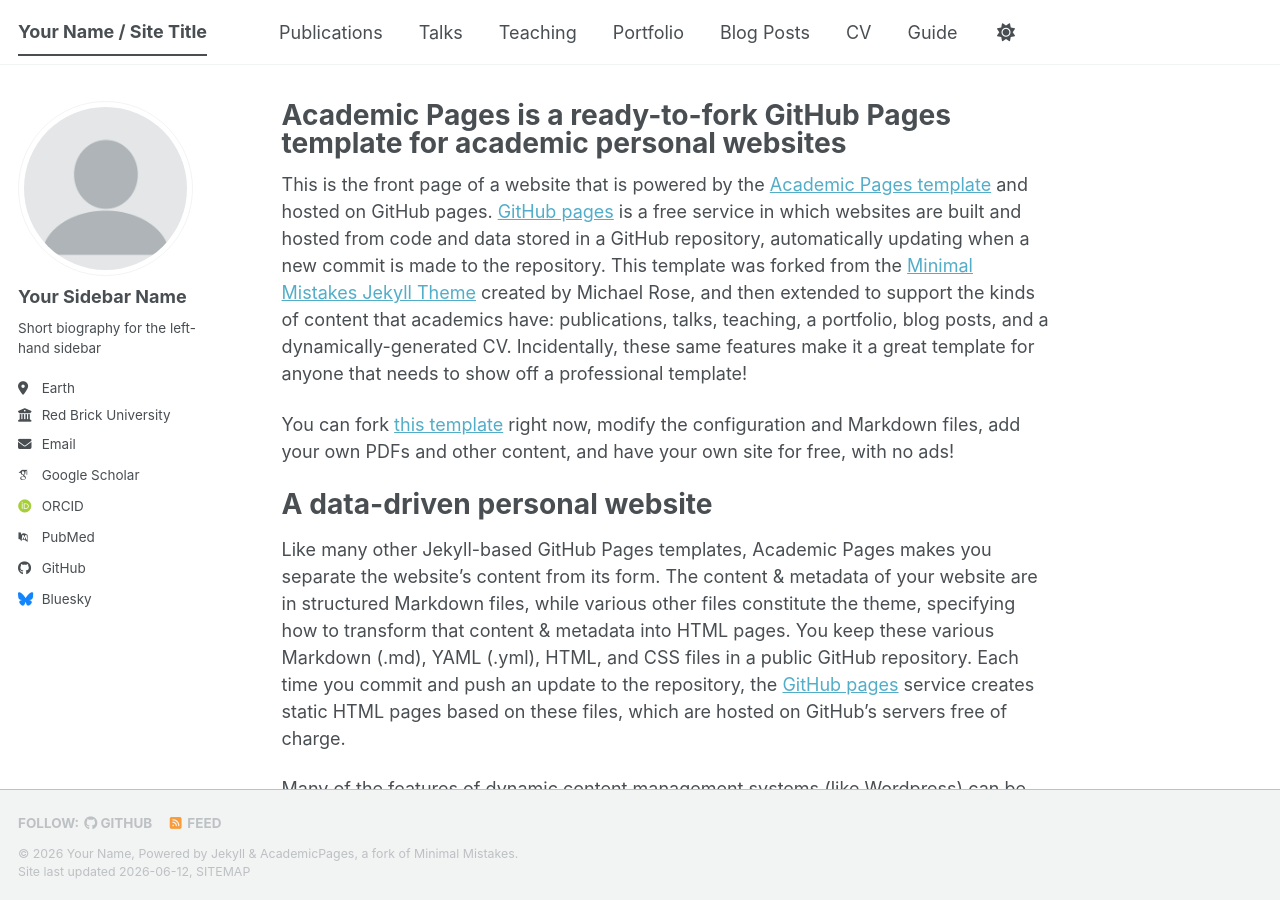
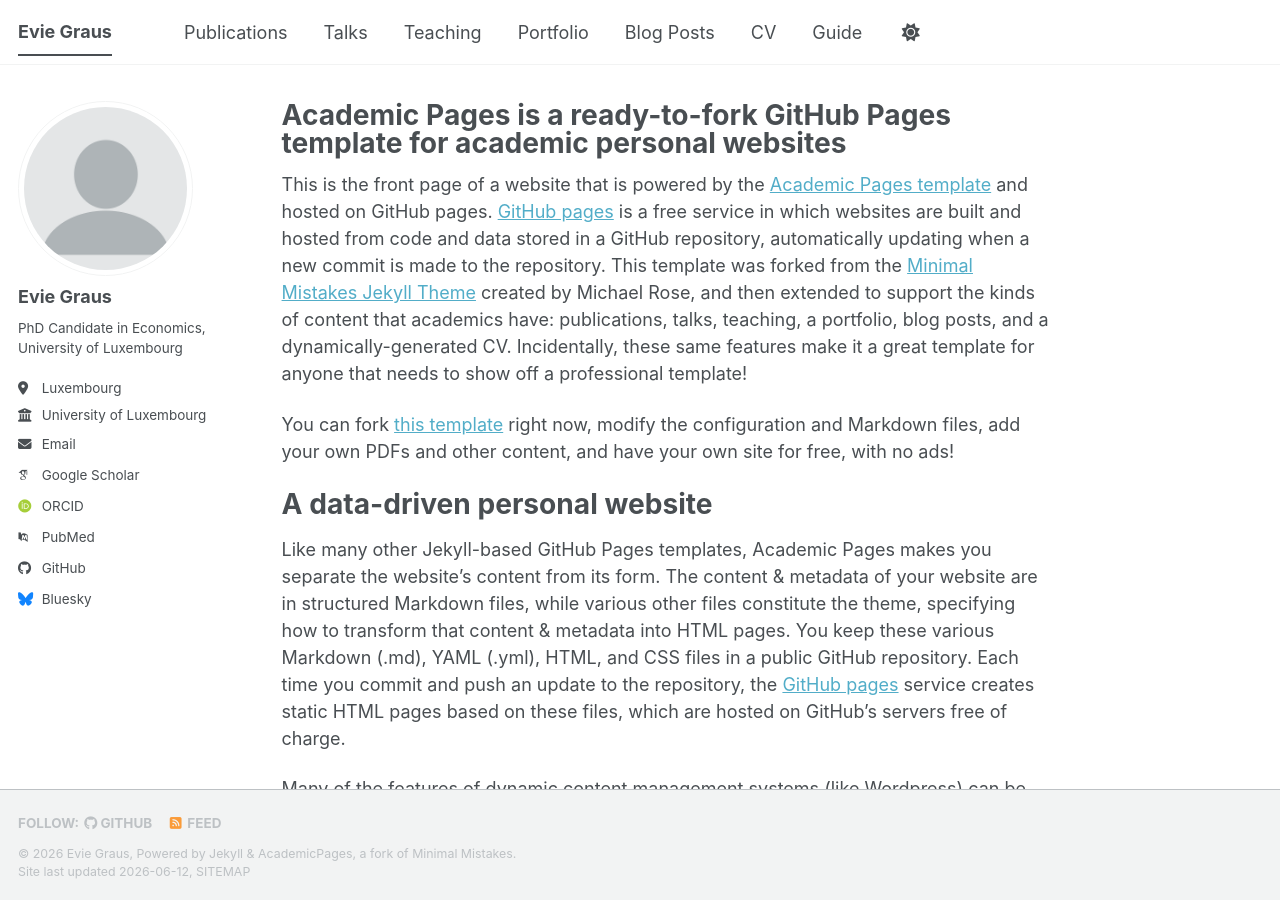
Before and after one commit to EvieGraus/eviegraus.github.io, a Jekyll site: the page built from _pages/about.md, in a window 1280 px wide and 900 px high. Built offline with Jekyll 4.4.1, drawn with Linux system fonts in a browser that asks for light colours; some web fonts are replaced; a script bundle is joined from its source files by our own code; library files that are not in the unit come from our copies.

Commit message:
Update _config.yml

```diff
--- a/_config.yml
+++ b/_config.yml
@@ -9,11 +9,11 @@
 # Basic Site Settings
 locale                   : "en-US"
 site_theme               : "default" # The available themes options are "default", "air", "sunrise", "mint", "dirt" and "contrast"
-title                    : "Your Name / Site Title"
+title                    : "Evie Graus"
 title_separator          : "-"
-name                     : &name "Your Name"
-description              : &description "Your Name's academic portfolio"   # Update this with a general description of your site, this is the default if not overridden by a page
-url                      : https://academicpages.github.io # The base hostname & protocol for your site e.g. "https://[your GitHub username].github.io",
+name                     : &name "Evie Graus"
+description              : &description "PhD Candidate in Economics, University of Luxembourg"   # Update this with a general description of your site, this is the default if not overridden by a page
+url                      : https://eviegraus.github.io # The base hostname & protocol for your site e.g. "https://eviegraus.github.io",
                                                            # or if you already have some other page hosted on Github then use "https://[your GitHub username].github.io/[Your Repo Name]"
 baseurl                  : "" # the subpath of your site, e.g. "/blog"
 repository               : "academicpages/academicpages.github.io"
@@ -24,13 +24,13 @@ repository               : "academicpages/academicpages.github.io"
 author:
   # Biographic information
   avatar           : "profile.png"
-  name             : "Your Sidebar Name"
-  pronouns         : # example: "she/her"
-  bio              : "Short biography for the left-hand sidebar"
-  location         : "Earth"
-  employer         : "Red Brick University"
+  name             : "Evie Graus"
+  #pronouns         : # example: "she/her"
+  bio              : "PhD Candidate in Economics, University of Luxembourg"
+  location         : "Luxembourg"
+  employer         : "University of Luxembourg"
   uri              : # URL
-  email            : "none@example.org"
+  email            : "evie.graus@uni.lu"
 
   # Academic websites
   academia         : # URL
```
